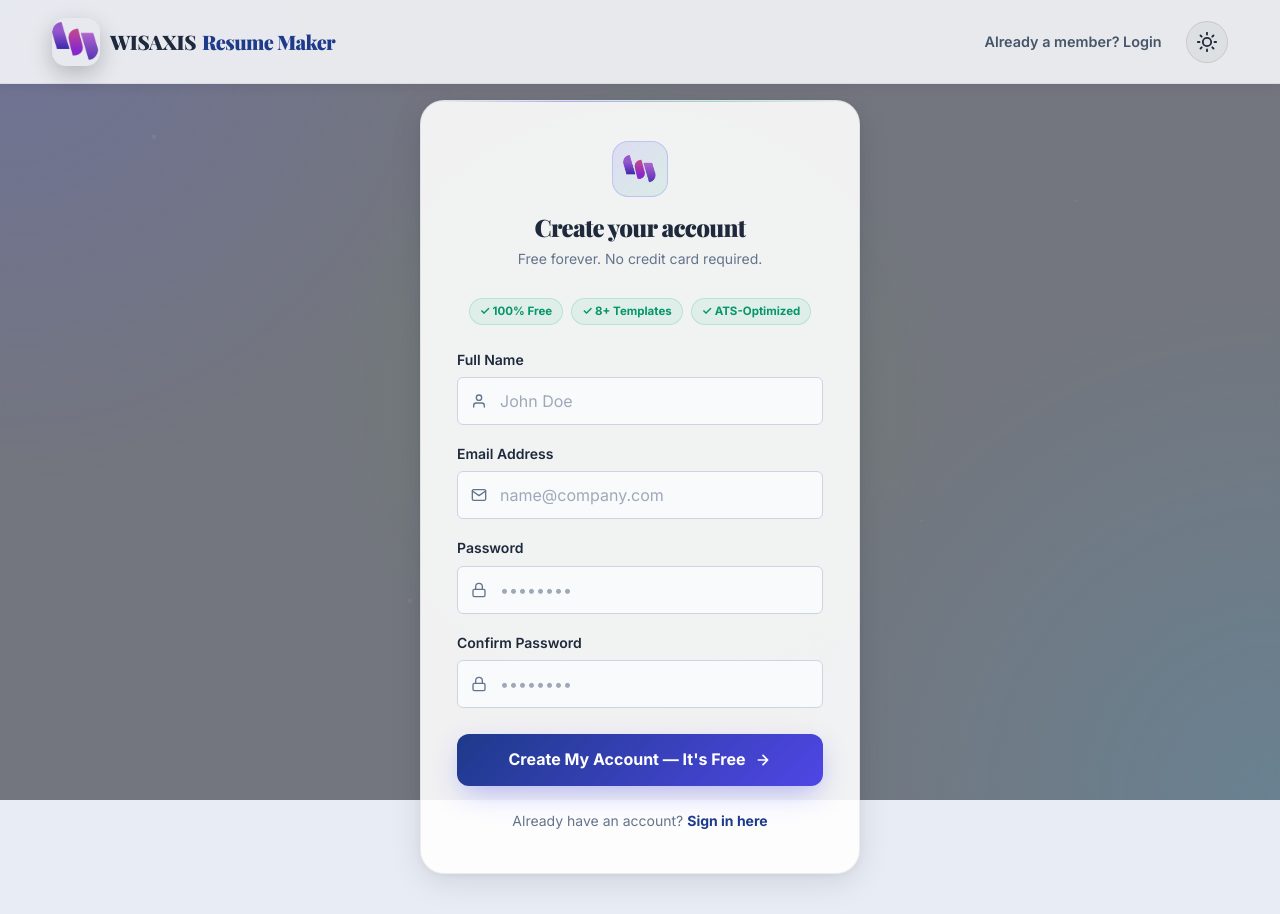
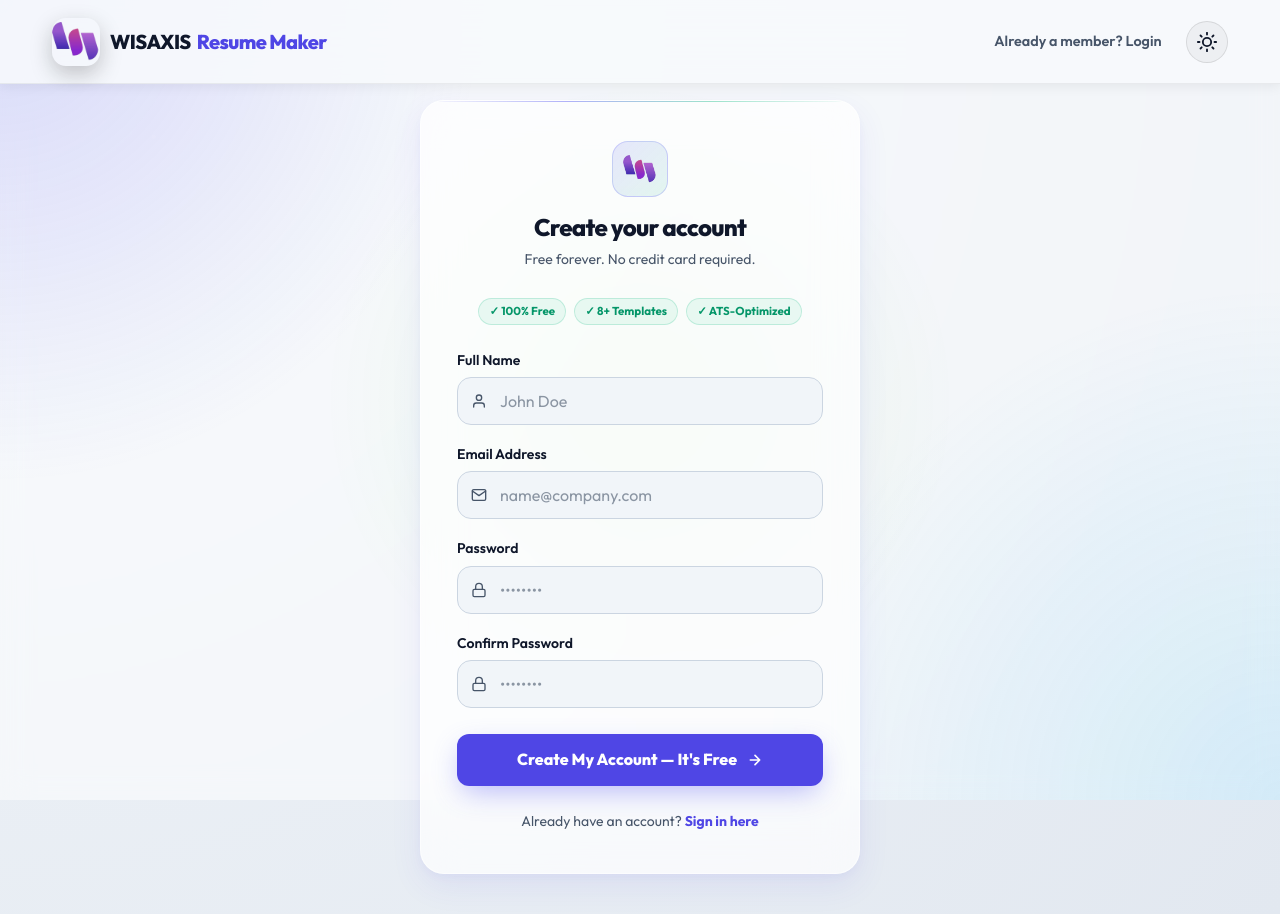
Before and after one commit to ra901625072-boop/Resume-Maker, a Flask app: page /signup in a window 1280 px wide. Run offline with Flask 3, Linux system fonts and the light colour scheme.

Commit message:
Refactor Light Mode UI/UX: improve contrast, restore glassmorphism, and remove dark backgrounds

```diff
--- a/frontend/static/css/00-variables.css
+++ b/frontend/static/css/00-variables.css
@@ -186,38 +186,42 @@
 
 /* ===== LIGHT MODE ===== */
 html[data-theme="light"] {
-  --font-heading: 'Playfair Display', serif;
-  --font-body: 'Inter', system-ui, sans-serif;
+  --font-heading: 'Outfit', sans-serif;
+  --font-body: 'Outfit', 'Inter', sans-serif;
 
-  --bg-primary: #e8ecf4;
-  --bg-overlay: rgba(232, 236, 244, 0.95);
-  --surface: rgba(255, 255, 255, 0.74);
-  --surface-paper: #ffffff;
-  --surface-card: #ffffff;
-  --surface-border: rgba(15, 23, 42, 0.06);
+  --bg-primary: radial-gradient(circle at 0% 0%, #f1f5f9 0%, #e2e8f0 100%);
+  --bg-overlay: rgba(255, 255, 255, 0.85);
+  --surface: rgba(255, 255, 255, 0.65);
+  --surface-paper: rgba(255, 255, 255, 0.90);
+  --surface-card: rgba(255, 255, 255, 0.80);
+  --surface-border: rgba(15, 23, 42, 0.08);
 
-  --text-main: #1e293b;
-  --text-muted: #64748b;
+  /* Global Background Overrides */
+  --global-bg-overlay: rgba(255, 255, 255, 0.5);
+  --global-bg-overlay-mobile: rgba(255, 255, 255, 0.85);
+
+  --text-main: #0f172a;
+  --text-muted: #475569;
   --text-inverse: #ffffff;
 
-  --primary: #1e3a8a;
-  --primary-hover: #1e40af;
+  --primary: #4f46e5;
+  --primary-hover: #4338ca;
   --secondary: #059669;
-  --accent: #475569;
+  --accent: #f59e0b;
   --danger: #b91c1c;
 
-  --glass-border: #cbd5e1;
-  --glass-blur: none;
-  --glass-shadow: 0 4px 6px -1px rgba(0, 0, 0, 0.10), 0 2px 4px -1px rgba(0, 0, 0, 0.06);
+  --glass-border: rgba(255, 255, 255, 0.6);
+  --glass-blur: blur(20px);
+  --glass-shadow: 0 10px 40px rgba(0, 0, 0, 0.08);
 
-  --shadow-soft: 0 8px 28px rgba(15, 23, 42, 0.08);
-  --shadow-hover: 0 18px 40px rgba(15, 23, 42, 0.10);
+  --shadow-soft: 0 12px 30px rgba(79, 70, 229, 0.08);
+  --shadow-hover: 0 20px 42px rgba(79, 70, 229, 0.12);
 
-  --card-radius: 8px;
-  --input-radius: 6px;
+  --card-radius: 24px;
+  --input-radius: 14px;
 
-  --input-bg: #f8fafc;
+  --input-bg: #f1f5f9;
   --input-border: #cbd5e1;
   --input-focus-bg: #ffffff;
-  --input-focus-border: #1e3a8a;
+  --input-focus-border: #4f46e5;
 }
--- a/frontend/static/css/04-global-background.css
+++ b/frontend/static/css/04-global-background.css
@@ -51,6 +51,14 @@
     backdrop-filter: blur(var(--global-bg-blur-mobile));
     -webkit-backdrop-filter: blur(var(--global-bg-blur-mobile));
   }
+
+  html[data-theme="light"] .bg-layer-overlay {
+    background: linear-gradient(
+      180deg,
+      rgba(248, 250, 252, 0.88),
+      rgba(255, 255, 255, 0.96)
+    );
+  }
 }
 
 /* ===== GRADIENT ACCENT LAYER ===== */
--- a/frontend/static/css/05-components/buttons.css
+++ b/frontend/static/css/05-components/buttons.css
@@ -109,11 +109,11 @@ html[data-theme="light"] .cta-secondary:hover {
 }
 
 html[data-theme="light"] .cta-primary {
-  box-shadow: 0 10px 28px -5px rgba(30, 58, 138, 0.30);
+  box-shadow: 0 10px 28px -5px rgba(79, 70, 229, 0.35);
 }
 
 html[data-theme="light"] .cta-primary:hover {
-  box-shadow: 0 18px 38px -5px rgba(30, 58, 138, 0.40);
+  box-shadow: 0 18px 38px -5px rgba(79, 70, 229, 0.45);
 }
 
 /* ===== DOWNLOAD BUTTON (template shell) ===== */
--- a/frontend/static/css/07-pages/auth.css
+++ b/frontend/static/css/07-pages/auth.css
@@ -53,11 +53,11 @@
 }
 
 html[data-theme="light"] .auth-orb-1 {
-  background: radial-gradient(circle, rgba(30, 58, 138, 0.08) 0%, transparent 70%);
+  background: radial-gradient(circle, rgba(79, 70, 229, 0.15) 0%, transparent 70%);
 }
 
 html[data-theme="light"] .auth-orb-2 {
-  background: radial-gradient(circle, rgba(5, 150, 105, 0.06) 0%, transparent 70%);
+  background: radial-gradient(circle, rgba(16, 185, 129, 0.12) 0%, transparent 70%);
 }
 
 /* ===== MAIN LAYOUT ===== */
@@ -98,9 +98,9 @@ html[data-theme="light"] .auth-orb-2 {
 }
 
 html[data-theme="light"] .auth-card {
-  background: rgba(255, 255, 255, 0.90);
-  border-color: rgba(15, 23, 42, 0.08);
-  box-shadow: 0 8px 32px rgba(15, 23, 42, 0.10), 0 2px 8px rgba(15, 23, 42, 0.06);
+  background: rgba(255, 255, 255, 0.70);
+  border-color: rgba(255, 255, 255, 0.50);
+  box-shadow: 0 12px 32px rgba(79, 70, 229, 0.08), 0 4px 12px rgba(79, 70, 229, 0.04);
 }
 
 /* ===== AUTH BRAND HEADER ===== */
```
